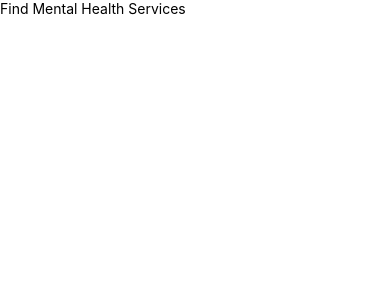
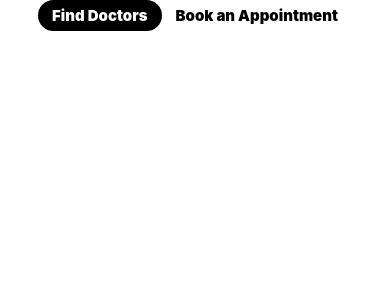
Before and after one commit to Paarthbathla338/Vahan-HTV21, a React Native app: screen / in a window 390 px wide. Shown: the top 300 px of the page. Built offline with nearby package versions, Linux system fonts and the light colour scheme.

Commit message:
Header Touchable Component Completed

```diff
--- a/components/Header.js
+++ b/components/Header.js
@@ -1,10 +1,21 @@
-import React from 'react'
-import { View, Text } from 'react-native'
+import React,{useState} from 'react'
+import { View, Text, TouchableOpacity } from 'react-native'
+import {useFonts,Oswald_400Regular,Ephesis_400Regular} from "@expo-google-fonts/dev"
 
 export default function Header() {
+    const [activeTab,setActiveTab]= useState("Find Doctors")
     return (
-        <View>
-            <Text>Find Mental Health Services</Text>
+        <View style={{flexDirection: 'row', alignSelf: 'center'}}>
+            <HeaderButton text="Find Doctors" btnColor="black" textColor="white" activeTab={activeTab} setActiveTab={setActiveTab} paddingTop="50"/>
+            <HeaderButton text="Book an Appointment" btnColor="white" textColor="black" activeTab={activeTab} setActiveTab={setActiveTab}/>
+
+
+
         </View>
     )
 }
+const HeaderButton=(props)=>
+
+<TouchableOpacity style={{backgroundColor:props.activeTab===props.text?"black":"white", paddingVertical:6, paddingHorizontal:14,borderRadius:30}} onPress={()=>props.setActiveTab(props.text)}>
+<Text style={{color:props.activeTab===props.text?"white":"black",fontSize:15,fontWeight:"900"}}>{props.text}</Text>
+</TouchableOpacity>
--- a/package.json
+++ b/package.json
@@ -8,7 +8,9 @@
     "eject": "expo eject"
   },
   "dependencies": {
+    "@expo-google-fonts/dev": "^0.2.0",
     "expo": "~42.0.1",
+    "expo-font": "~9.2.1",
     "expo-status-bar": "~1.0.4",
     "react": "16.13.1",
     "react-dom": "16.13.1",
```
Also changed, not shown: 1 other file (tests, documents, lock files or other folders).
